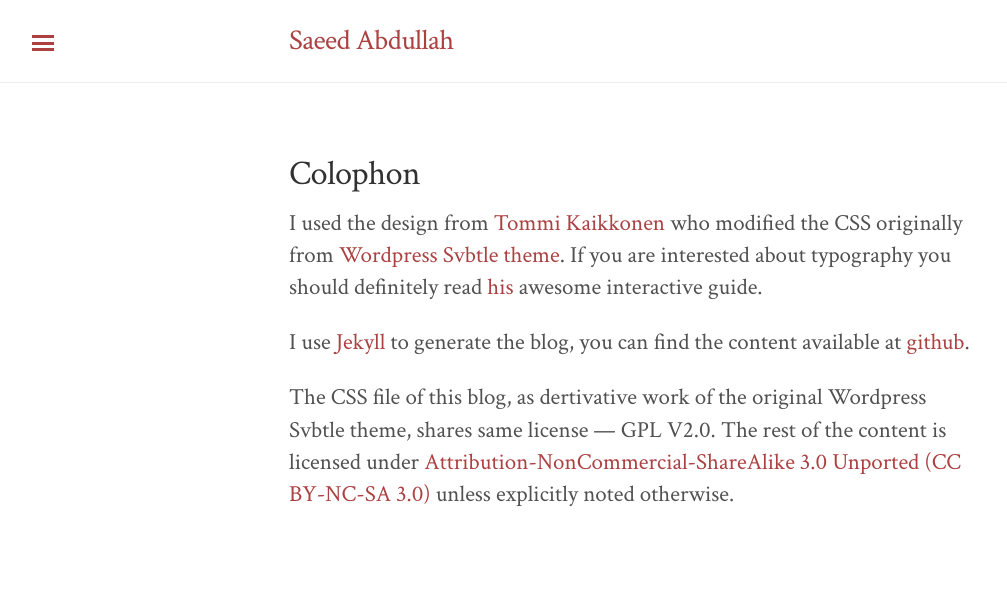
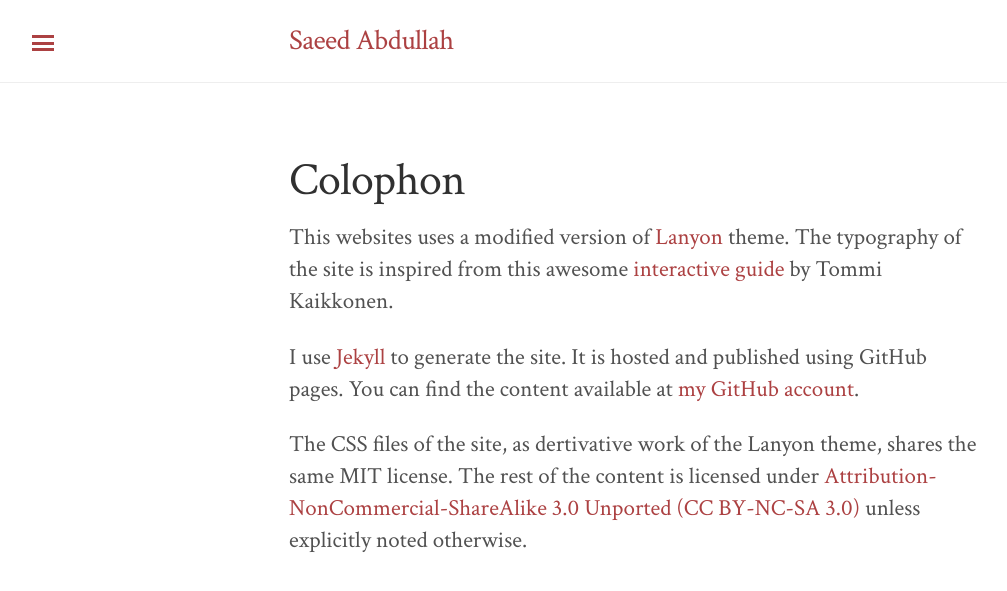
Before and after one commit to saeed-abdullah/saeed-abdullah.github.io, a Jekyll site: the page built from info/colophon.markdown, in a window 1280 px wide. Shown: the top 591 px of the page, without its empty margins (6-1013 px from the left). Built offline with Jekyll 4.4.1, drawn with Linux system fonts in a browser that asks for light colours; Markdown is read by kramdown in place of the engine named in the settings.

Commit message:
Updates colophon.

```diff
--- a/_includes/sidebar.html
+++ b/_includes/sidebar.html
@@ -28,12 +28,10 @@
     <a class="sidebar-nav-item" href="/projects/">Projects</a>
     <a class="sidebar-nav-item" href="/publications.html">Publications</a>
     <a class="sidebar-nav-item" href="/blog/">Blog</a>
-    <a class="sidebar-nav-item" href="/info/colophon.html">Colophon</a>
   </nav>
 
   <div class="sidebar-item">
-    <p>
-      &copy; {{ site.time | date: '%Y' }}. All rights reserved.
-    </p>
+
+    <a class="sidebar-nav-item" href="/info/colophon.html">Colophon</a>
   </div>
 </div>
--- a/info/colophon.markdown
+++ b/info/colophon.markdown
@@ -1,20 +1,18 @@
 ---
 layout: page
+title: Colophon
 ---
 
-<h2>Colophon</h2>
+This websites uses a modified version of [Lanyon][lanyon-theme] theme.
+The typography of the site is inspired from this awesome [interactive
+guide][tommi-typography] by Tommi Kaikkonen.
 
+I use [Jekyll](http://jekyllrb.com) to generate the site. It is hosted and published
+using GitHub pages. You can find the content available at [my GitHub account][github-blog].
 
-I used the design from [Tommi Kaikkonen][tommi-website] who modified the CSS
-originally from [Wordpress Svbtle theme][wp-svbtle]. If you are interested about
-typography you should definitely read [his][tommi-typography] awesome interactive guide.
-
-I use [Jekyll](http://jekyllrb.com) to generate the blog, you can find the content
-available at [github][github-blog].
-
-The CSS file of this blog, as dertivative work of the original Wordpress Svbtle
-theme,
-shares same license --- GPL V2.0. The rest of the content is licensed under [Attribution-NonCommercial-ShareAlike 3.0 Unported (CC BY-NC-SA 3.0)][cc-nc-sa] unless explicitly
+The CSS files of the site, as dertivative work of the Lanyon theme,
+shares the same MIT license. The rest of the content is licensed under
+[Attribution-NonCommercial-ShareAlike 3.0 Unported (CC BY-NC-SA 3.0)][cc-nc-sa] unless explicitly
 noted otherwise.
 
 [cc-nc-sa]: http://creativecommons.org/licenses/by-nc-sa/3.0/
@@ -22,3 +20,4 @@ noted otherwise.
 [tommi-website]: http://kaikkonendesign.fi/
 [tommi-typography]: http://kaikkonendesign.fi/typography/
 [wp-svbtle]: http://wp-svbtle.com/
+[lanyon-theme]: http://lanyon.getpoole.com/
```
